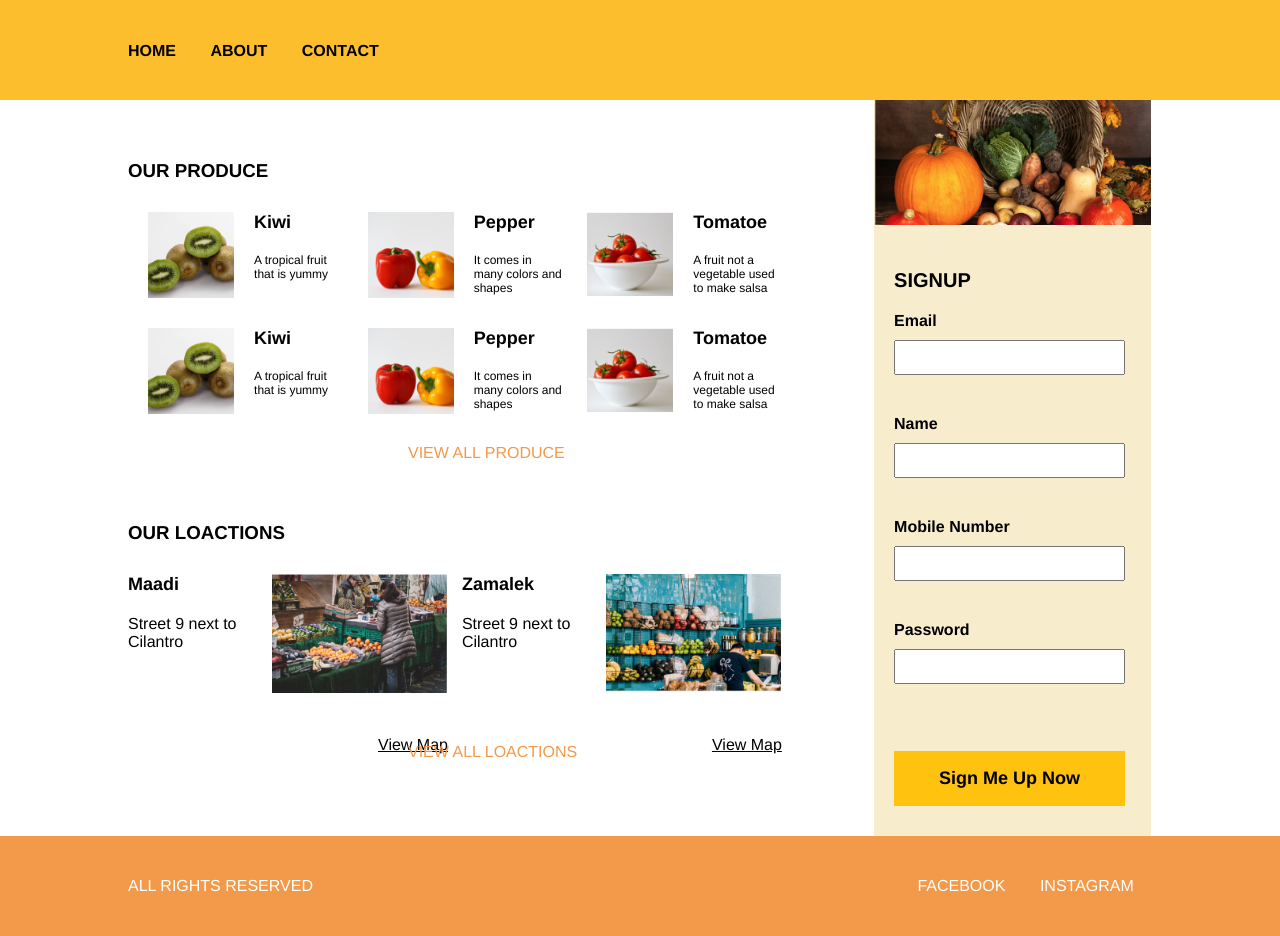
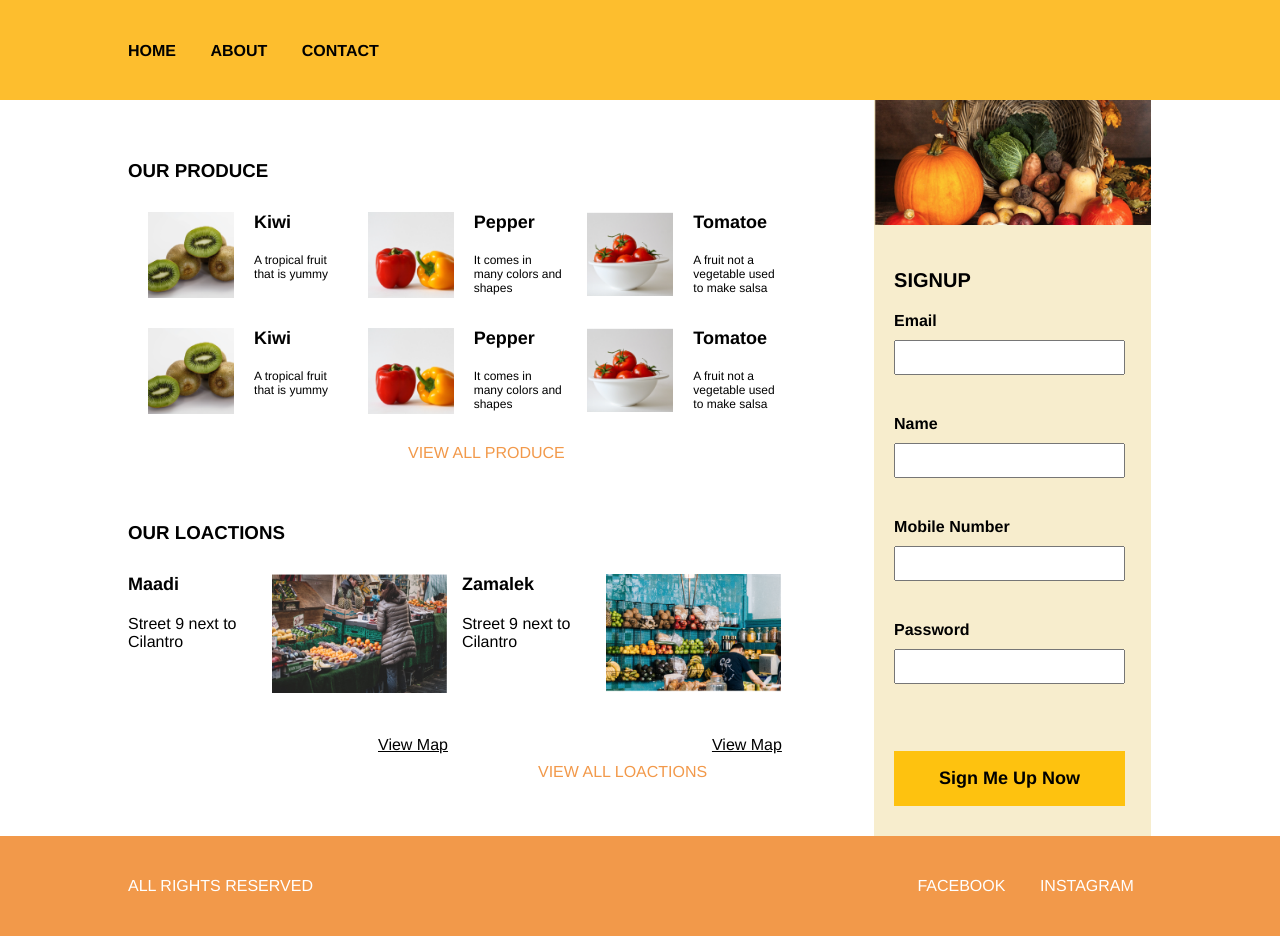
Before and after one commit to TheSolly/product-page-sample, a plain HTML site: page index.html in a window 1280 px wide. Drawn offline with Linux system fonts and the light colour scheme.

Commit message:
more css bugs squashed

```diff
--- a/styles/style.css
+++ b/styles/style.css
@@ -110,8 +110,8 @@
 	text-decoration: none;
 	color: #F2994A;
 	position: relative;
-	left: 280px;
-	top: 20px;
+	left: 410px;
+	top: 40px;
 }
 
 .box-locations {
```
